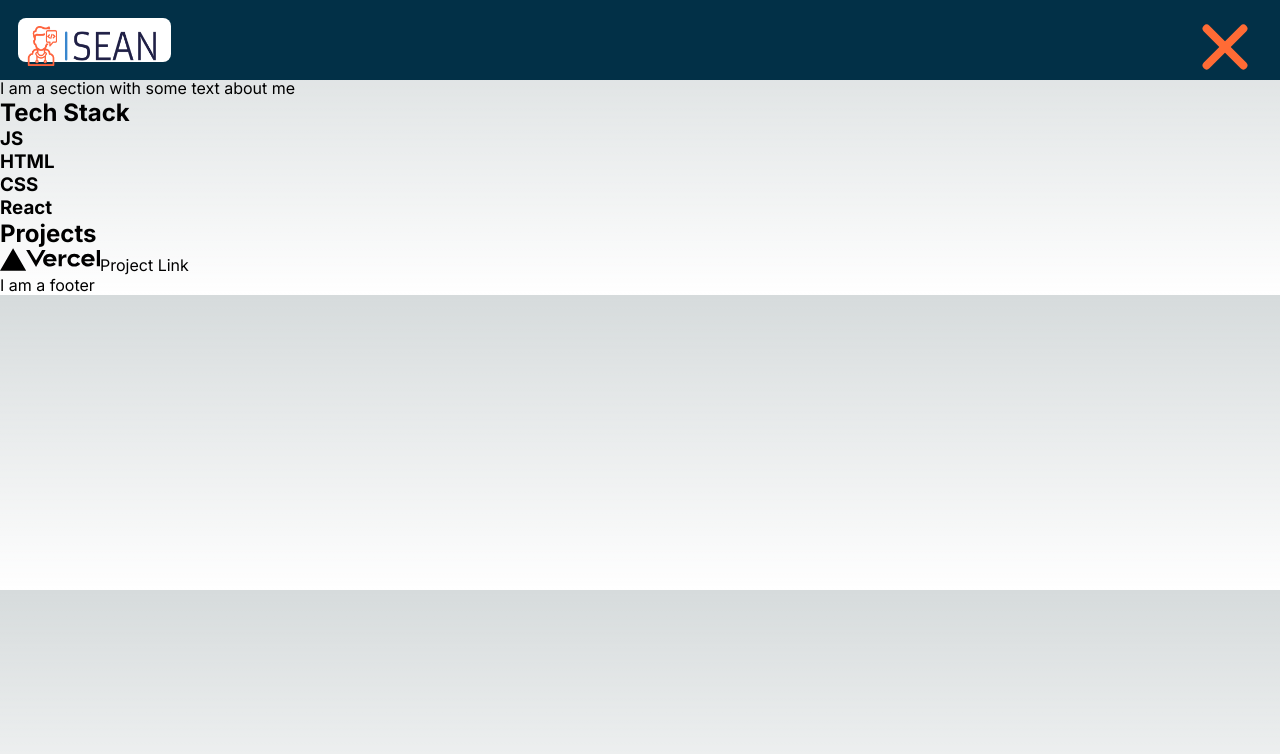
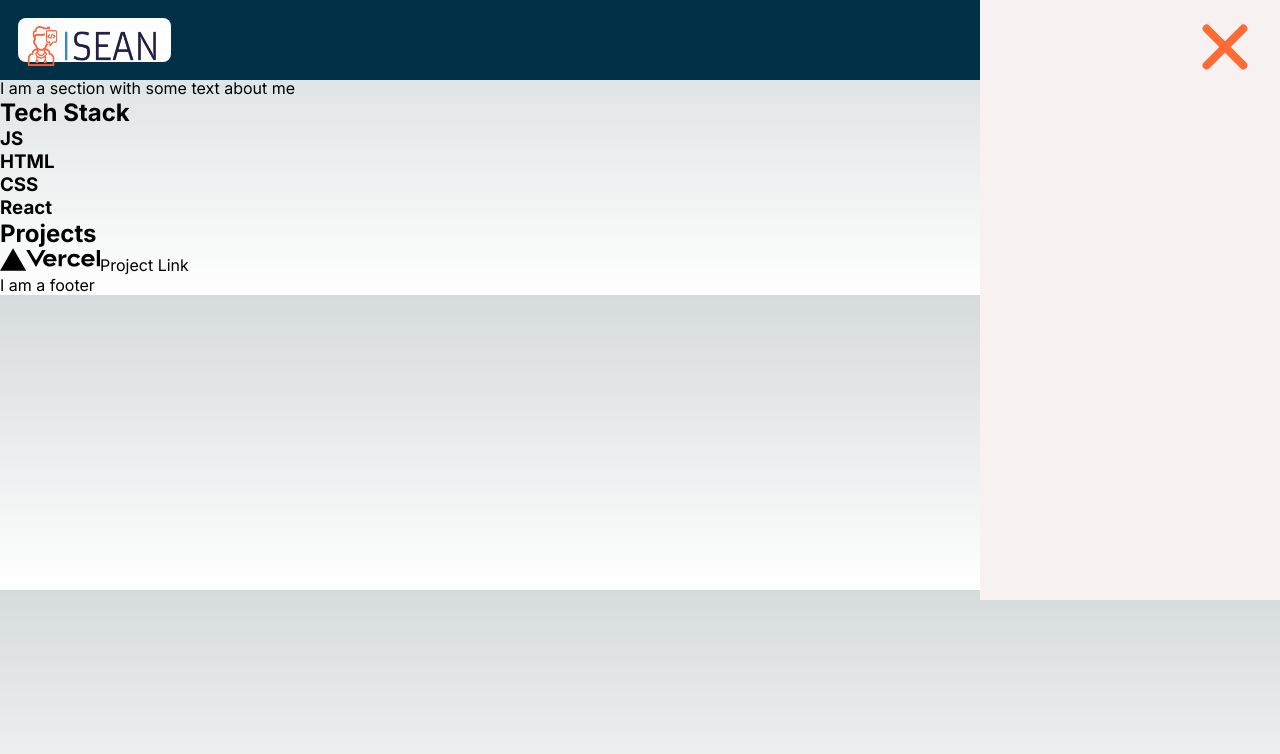
Before and after one commit to PurpleNurps/My-Portfolio, a Next.js app: page / in a window 1280 px wide. Both pictures are taken after a click on the element 1225 px from the left and 47 px from the top of the page. Shown: the top 754 px of the page. Built offline with nearby package versions, Linux system fonts and the light colour scheme.

Commit message:
added menu and styled the x to be on top

```diff
--- a/app/Components/Header.js
+++ b/app/Components/Header.js
@@ -1,3 +1,5 @@
+import styles from './Header.module.css'
+
 export default function Header() {
     return (
         <section className="header">
--- a/app/Components/NavBar.js
+++ b/app/Components/NavBar.js
@@ -1,50 +1,49 @@
-import React, { useState } from 'react';
+import { useState } from "react";
 import styles from "./NavBar.module.css";
 import Image from "next/image";
 
 export default function NavBar() {
-  const [isOpen, setIsOpen] = useState({
-    nav_icon1: false,
-    nav_icon2: false,
-    nav_icon3: false,
-    nav_icon4: false,
-  });
+  const [isOpen, setIsOpen] = useState(false);
 
-  const toggleOpen = (id) => {
-    setIsOpen(prevState => ({ ...prevState, [id]: !prevState[id] }));
-  }
+  const toggleOpen = () => {
+    setIsOpen(!isOpen);
+  };
 
   return (
+    <>
       <nav className={styles.nav}>
         <div className={styles.logo}>
           <Image src="/logo.png" width={130} height={40} />
         </div>
         <div className={styles.burger_container}>
-        <div className={isOpen.nav_icon1 ? `${styles.nav_icon1} ${styles.open}` : styles.nav_icon1} onClick={() => toggleOpen('nav_icon1')}>
-          <span></span>
-          <span></span>
-          <span></span>
-        </div>
-        <div className={isOpen.nav_icon2 ? `${styles.nav_icon2} ${styles.open}` : styles.nav_icon2} onClick={() => toggleOpen('nav_icon2')}>
-          <span></span>
-          <span></span>
-          <span></span>
-          <span></span>
-          <span></span>
-          <span></span>
-        </div>
-        <div className={isOpen.nav_icon3 ? `${styles.nav_icon3} ${styles.open}` : styles.nav_icon3} onClick={() => toggleOpen('nav_icon3')}>
-          <span></span>
-          <span></span>
-          <span></span>
-          <span></span>
-        </div>
-        <div className={isOpen.nav_icon4 ? `${styles.nav_icon4} ${styles.open}` : styles.nav_icon4} onClick={() => toggleOpen('nav_icon4')}>
+          <div
+            className={
+              isOpen ? `${styles.nav_icon1} ${styles.open}` : styles.nav_icon1
+            }
+            onClick={() => toggleOpen()}
+          >
             <span></span>
             <span></span>
             <span></span>
           </div>
         </div>
       </nav>
+      <div
+        className={isOpen ? `${styles.menu} ${styles.open}` : styles.closed}
+      >
+        <div className={styles.burger_container}>
+          <div
+            className={
+              isOpen ? `${styles.nav_icon1} ${styles.open}` : styles.nav_icon1
+            }
+            onClick={() => toggleOpen()}
+          >
+            <span></span>
+            <span></span>
+            <span></span>
+          </div>
+        </div>
+      </div>
+    </>
   );
 }
--- a/app/Components/NavBar.module.css
+++ b/app/Components/NavBar.module.css
@@ -4,39 +4,51 @@
     position: fixed;
     top: 0;
     width: 100%;
-    overflow: hidden;
     height: 10vh;
     color:aliceblue;
     background-color: #023047;
 }
 
 .logo {
-    display:flex;
+    display: flex;
     background-color: white;
-    width:fit-content;
+    width: fit-content;
     padding: 8px;
     padding-right: 15px;
     border-radius: 8px;
     margin: 18px;
 }
 
-/* .burger {
-    background-color: #FF6B35;
-    height: 8px;
-    width: 50px;
-    margin: 10px;
-    border-radius: 3px;
-} */
-
-/* .burger_container {
-    margin-bottom: 15px;
-} */
-
 .open {
     /* so open is available */
 }
 
-.nav_icon1, .nav_icon2, .nav_icon3, .nav_icon4 {
+.menu {
+    /* so menu is available */
+}
+
+.burger_container {
+  position: absolute;
+  right: 0;
+}
+
+.menu.open {
+  display: flex;
+  justify-content: flex-end;
+  position: absolute;
+  top: 0;
+  right: 0;
+  height: 600px;
+  width: 300px;
+  background-color: rgb(248, 241, 241);
+}
+
+.closed {
+  position: absolute;
+  opacity: 0;
+}
+
+.nav_icon1 {
     width: 60px;
     height: 45px;
     position: relative;
@@ -52,7 +64,7 @@
     cursor: pointer;
   }
 
-  .nav_icon1 span, .nav_icon3 span, .nav_icon4 span {
+  .nav_icon1 span {
     display: block;
     position: absolute;
     height: 8px;
```
Also changed, not shown: app/Components/Header.module.css (added). Lines whose indentation alone changed are shown as unchanged.
